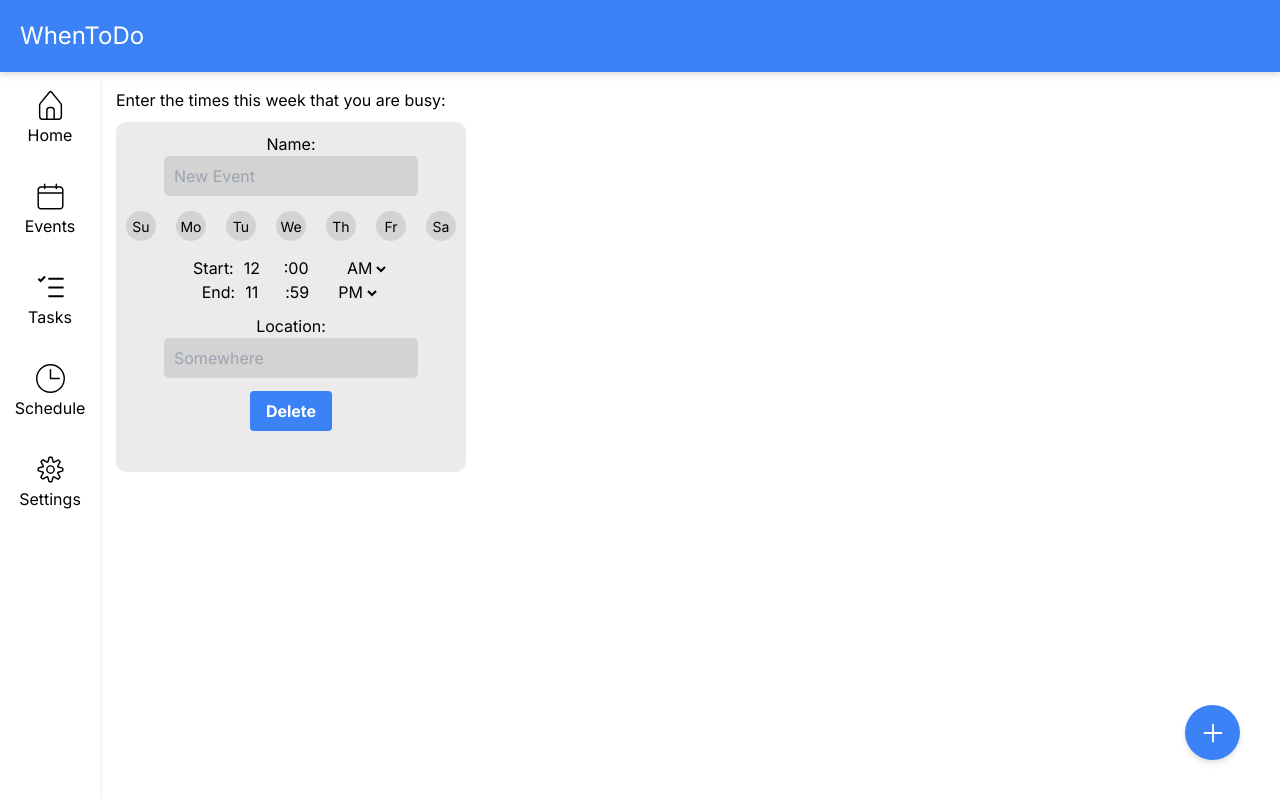
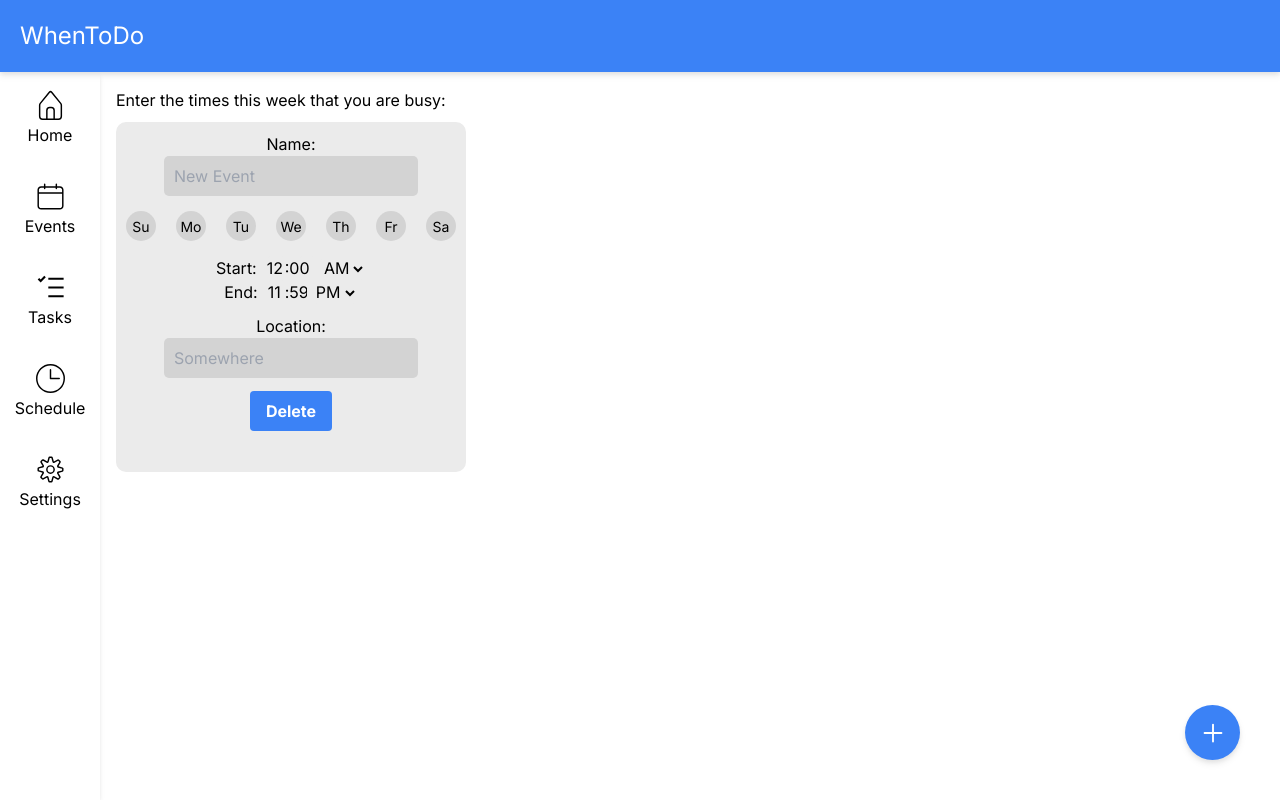
Before and after one commit to cdrice26/when-to-do, a Next.js app: page /availability in a window 1280 px wide. Built offline with nearby package versions, Linux system fonts and the light colour scheme; what uuid-js would draw is missing.

Commit message:
Finished fixing events screen

```diff
--- a/src/components/Event.js
+++ b/src/components/Event.js
@@ -20,6 +20,10 @@ const Event = ({
   onLocationChange,
   onDestroy
 }) => {
+  React.useEffect(() => {
+    console.log(name, days, startTime, endTime, location);
+  });
+
   return (
     <div style={styles.container}>
       <div style={styles.timePickers}>
@@ -28,7 +32,7 @@ const Event = ({
           style={styles.textInput}
           value={name}
           placeholder='New Event'
-          onInput={onNameChange}
+          onInput={(e) => onNameChange(e.target.value)}
         />
       </div>
       <DaySelector daysSelected={days} onChange={onDayChange} />
@@ -54,7 +58,7 @@ const Event = ({
           style={styles.textInput}
           value={location}
           placeholder='Somewhere'
-          onInput={onLocationChange}
+          onInput={(e) => onLocationChange(e.target.value)}
         />
       </div>
       <div className='flex justify-center items-center w-full p-2'>
--- a/src/components/TimePickerStyles.css
+++ b/src/components/TimePickerStyles.css
@@ -1,5 +1,5 @@
 .react-time-picker__inputGroup__input {
-  min-width: 40px;
+  min-width: 1rem;
   outline: none;
   font-size: 1rem;
   box-sizing: border-box;
```
